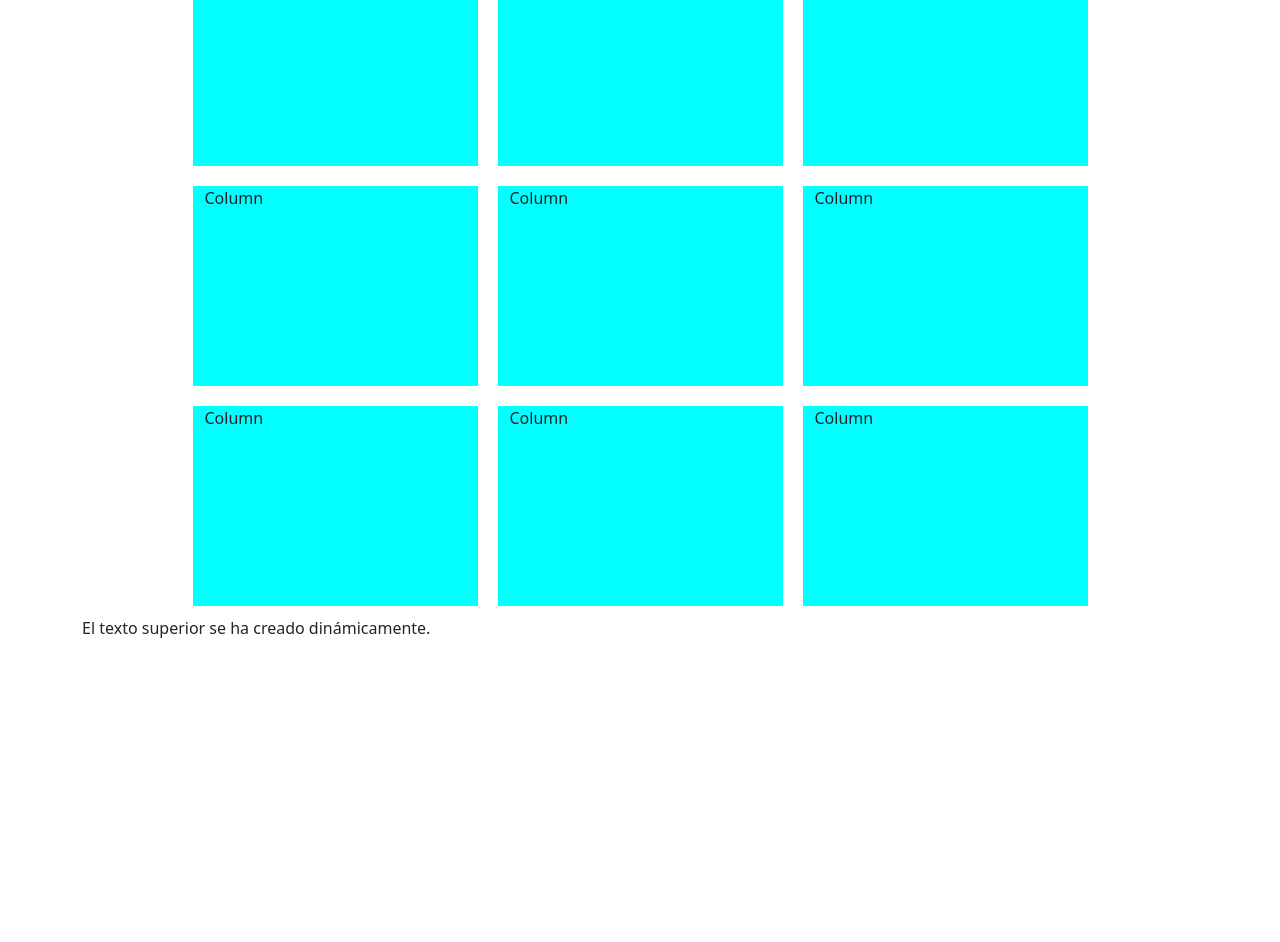
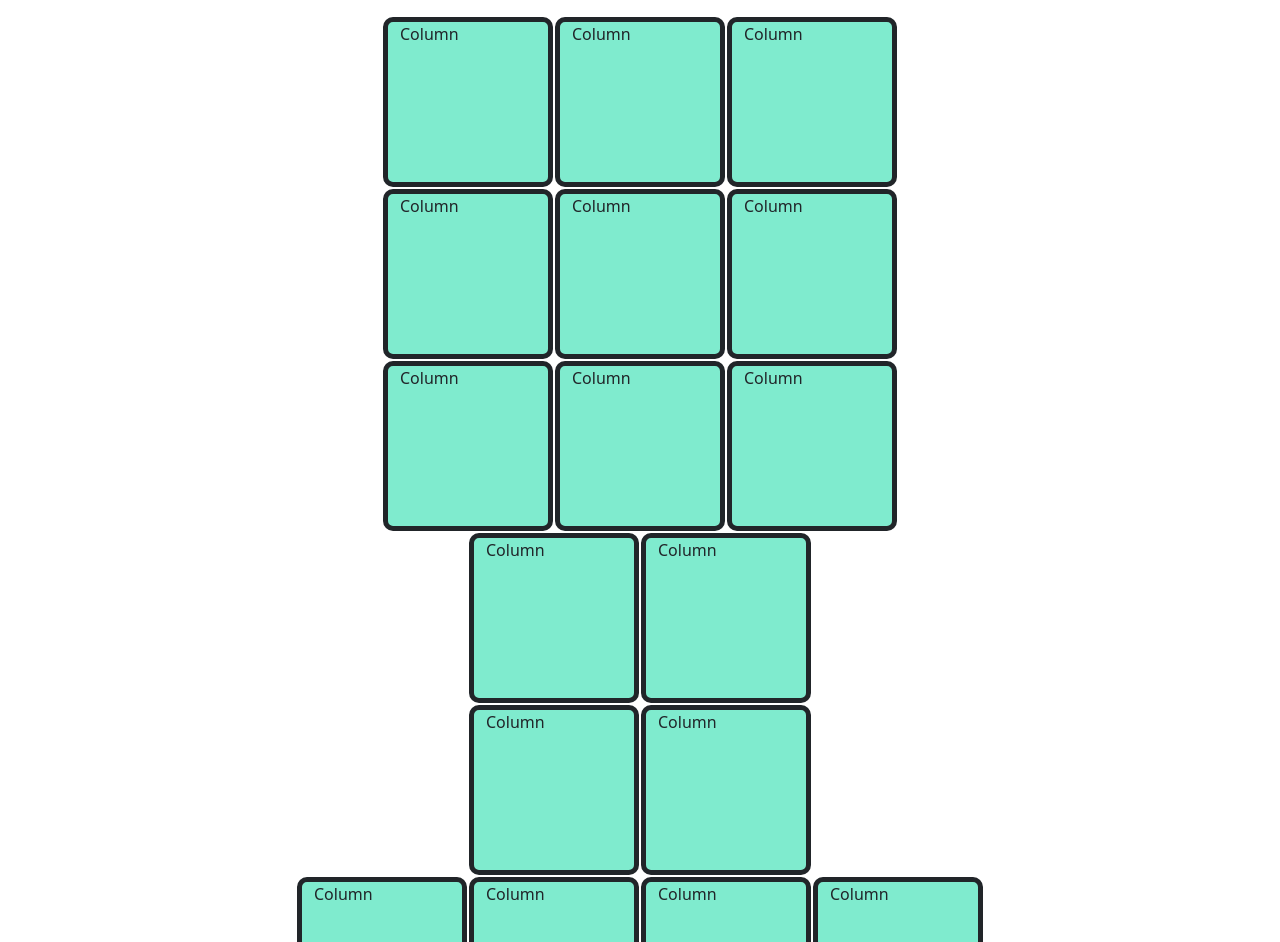
Before and after one commit to WW1027/square_lofi, a plain HTML site: page index.html in a window 1280 px wide. Shown: the part 92-1034 px from the top of the page. Before the commit the page ends 800 px from the top, so only its background shows below. Drawn offline with nearby package versions, Linux system fonts and the light colour scheme.

Commit message:
Actualizar

```diff
--- a/game.js
+++ b/game.js
@@ -5,7 +5,9 @@ let dificulty = [1, 2, 3, 4, 5, 6, 7, 8, 9, 10];
 
 let random_sequence = [];
 let seq_user = [];
-
+let but = document.createElement("div");
+document.getElementById("f").appendChild(but)
+console.log(but)
 const greet_scaler = greet("Scaler");
 
 console.log(greet_scaler); // Hello, Scaler
@@ -14,7 +16,7 @@ console.log(generate_random_seq(5, [3, 3]));
 
 let square = document.querySelector(".square");
 let f = true;
-let j=10000
+let j=10000;
 
 while (j!=0) {
   console.log("hola");
--- a/index.html
+++ b/index.html
@@ -19,30 +19,56 @@
     />
   </head>
   <body>
-    <br />
-    <div class="container">
+    &nbsp;
+      <div class="title"> CLICK BY ORDER!!</div>
+      &nbsp;
       <div class="row">
-        <div class="col bg-primary">1 of 1</div>
-      </div>
-
-      <div class="row">
-        <div class="container">
-          <div class="row row-cols justify-content-center">
-            <div class="col-3   square">Column</div>
-            <div class="col-3   square">Column</div>
-            <div class="col-3   square">Column</div>
-            <div class="col-3   square">Column</div>
-            <div class="col-3   square">Column</div>
-            <div class="col-3   square">Column</div>
-            <div class="col-3   square">Column</div>
-            <div class="col-3   square">Column</div>
-            <div class="col-3   square">Column</div>
+        <div class="container3">
+          <div id="f" class="row row-cols-3 justify-content-center">
+            <div class="square">Column</div>
+            <div class="square">Column</div>
+            <div class="square">Column</div>
+            <div class="square">Column</div>
+            <div class="square">Column</div>
+            <div class="square">Column</div>
+            <div class="square">Column</div>
+            <div class="square">Column</div>
+            <div class="square">Column</div>
           </div>
         </div>
       </div>
-      <div id="div1">El texto superior se ha creado dinámicamente.</div>
-    </div>
+      <div class="row">
+        <div class="container2">
+          <div id="f" class="row row-cols-2 justify-content-center">
+            <div class="square">Column</div>
+            <div class="square">Column</div>
+            <div class="square">Column</div>
+            <div class="square">Column</div>
+          </div>
+        </div>
+      </div>
+      <div class="row">
+        <div class="container4">
+          <div id="f" class="row row-cols-4 justify-content-center">
+            <div class="square">Column</div>
+            <div class="square">Column</div>
+            <div class="square">Column</div>
+            <div class="square">Column</div>
+            <div class="square">Column</div>
+            <div class="square">Column</div>
+            <div class="square">Column</div>
+            <div class="square">Column</div>
+            <div class="square">Column</div>
+            <div class="square">Column</div>
+            <div class="square">Column</div>
+            <div class="square">Column</div>
+            <div class="square">Column</div>
+            <div class="square">Column</div>
+            <div class="square">Column</div>
+            <div class="square">Column</div>
+          </div>
+        </div>
+      </div>
   </body>
-
   <script type="module" src="game.js"></script>
 </html>
--- a/libFunctions.js
+++ b/libFunctions.js
@@ -14,8 +14,8 @@ export function generate_random_seq(dificulty, grid) {
   let height = grid[0];
   let width = grid[1];
   for (let i = 0; i < dificulty; i++) {
-      let x = generateRandomInteger(height) -1
-      let y = generateRandomInteger(width) -1
+      let x = generateRandomInteger(height) -1;
+      let y = generateRandomInteger(width) -1;
 
       sequence.push([x,y])
   }
--- a/style.css
+++ b/style.css
@@ -1,10 +1,14 @@
-.square{
-    margin: 10px;
-    background-color: aqua;
-    height: 200px;
+.square {
+    margin: 1px;
+    border-radius: 10px;
+    border-width:5px;
+    border-style:solid;
+    background-color: rgb(127, 235, 206);
+    height: 170px;
+    width: 170px;
 }
 .square-on{
-    background-color: red;
+    background-color: rgb(218, 116, 98);
 }
 
 @media (max-width: 600px) {
@@ -12,3 +16,41 @@
         height:100px;
     }
   }
+
+.title{
+    text-align: center;
+    font-family: "Courier", sans-serif;
+    font-weight: bold;
+    font-size: 40;
+}
+
+.container3{
+    column-count: 1;
+    width: 600px;
+    justify-content: center;
+    position:static;
+}
+
+.container2{
+    column-count: 1;
+    width: 400px;
+    justify-content: center;
+    position:static;
+}
+
+.container4{
+    column-count: 1;
+    width: 800px;
+    justify-content: center;
+    position:static;
+}
+
+.row{
+    justify-content: center;
+    justify-items: center;
+}
+
+body {
+    justify-items: center;
+    justify-content: center;
+}
```
